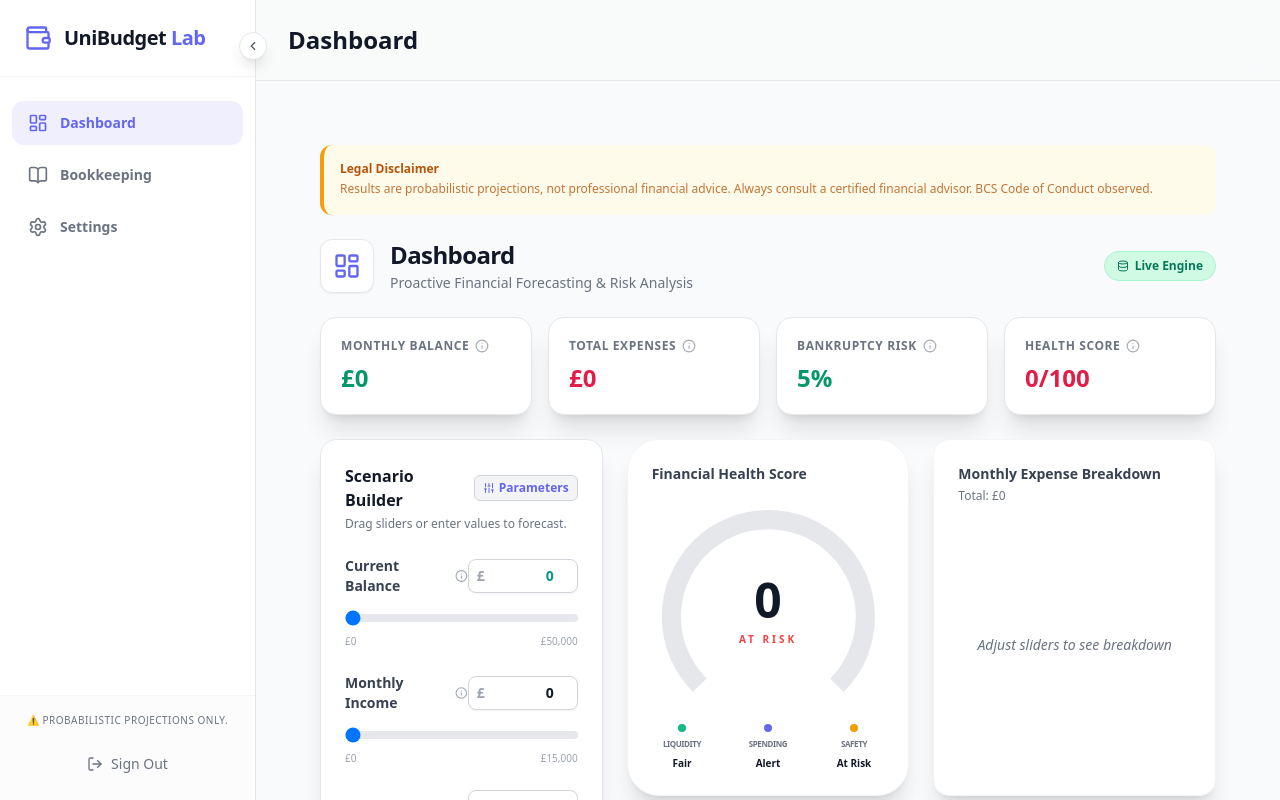
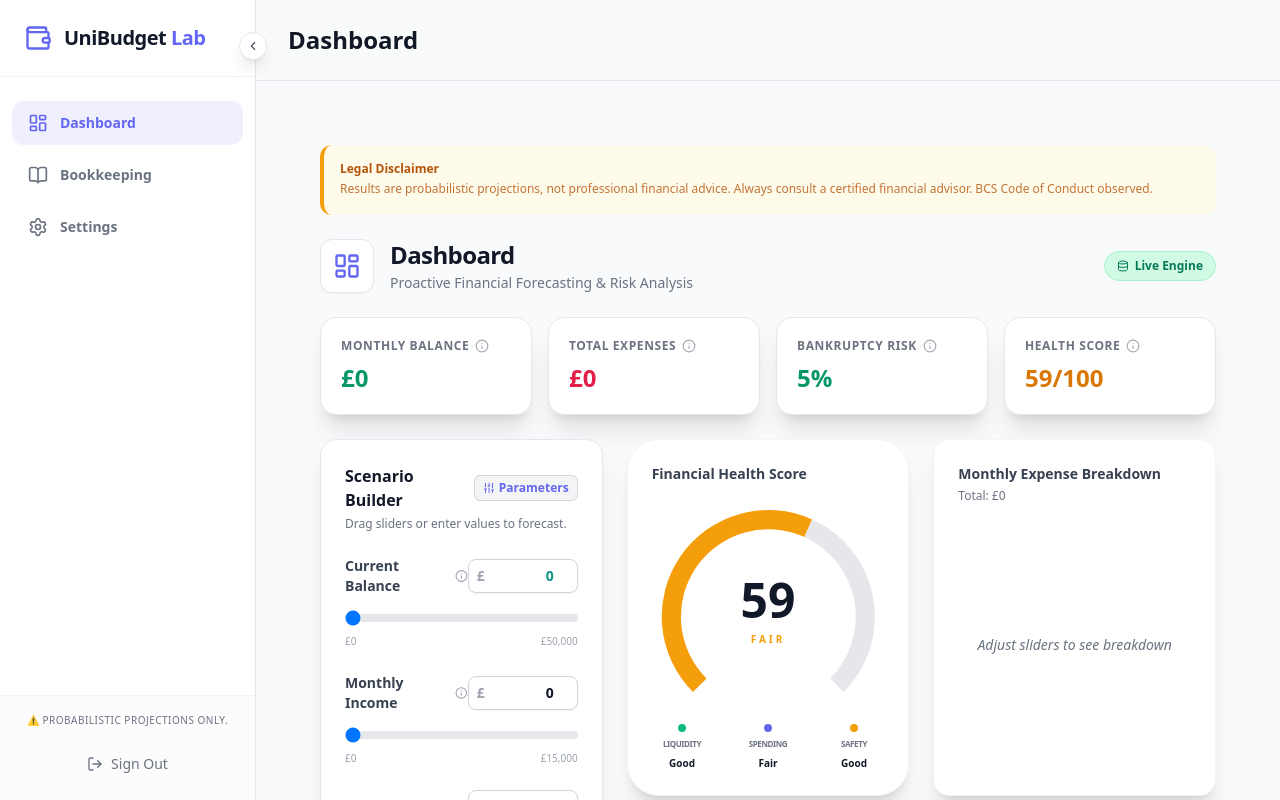
Before and after one commit to Gray850/UniBudget-Frontend, a React (Vite) app: page / in a window 1280 px wide. Both pictures are taken after a click on the button "Secure Access". Built offline with nearby package versions, Linux system fonts and the light colour scheme.

Commit message:
feat: upgrade health score algorithm and clean up comments

```diff
--- a/src/pages/DashboardPage.jsx
+++ b/src/pages/DashboardPage.jsx
@@ -28,15 +28,6 @@ function Tooltip({ children, text }) {
   );
 }
 
-// ===========================================================================
-// 🌟 带有数字输入框且具备“进度颜色”效果的滑块组件
-// ===========================================================================
-// ===========================================================================
-// 🌟 带有数字输入框且具备“进度颜色”效果的滑块组件
-// ===========================================================================
-// ===========================================================================
-// 🌟 纯白高对比度版滑块组件（带手动输入框）
-// ===========================================================================
 // ===========================================================================
 // 🌟 纯白高对比度版滑块组件（带手动输入框）
 // ===========================================================================
@@ -104,15 +95,27 @@ function ScenarioSlider({ label, tooltip, value, unit, onChange, min = 0, max =
 }
 
 // ---------------------------------------------------------------------------
-// 本地核心算法
+// 本地核心算法：全新优化的加权健康分数 (Health Score)
 // ---------------------------------------------------------------------------
 function calculateHealthScore(income, totalExpense, currentBalance, bankruptcyProbability) {
-  if (bankruptcyProbability <= 1 && totalExpense <= income && currentBalance >= totalExpense) return 100;
-  const monthlyBuffer = income + (currentBalance / 6)
-  const riskRatio = monthlyBuffer > 0 ? (totalExpense / monthlyBuffer) * 35 : 100
-  return Math.max(0, Math.min(100, Math.round(100 - riskRatio - (bankruptcyProbability * 0.5))))
+  // 1. Savings Ratio (权重 40分): 赚的越多，花得比例越低，分数越高
+  const savings = income - totalExpense;
+  const savingsScore = income > 0 ? Math.max(0, (savings / income) * 40) : 0;
+
+  // 2. Liquidity Buffer (权重 30分): 存款够撑 6个月就是满分
+  const monthsCovered = totalExpense > 0 ? currentBalance / totalExpense : 10;
+  const liquidityScore = Math.min(30, (monthsCovered / 6) * 30);
+
+  // 3. Safety Margin (权重 30分): 破产概率直接按比例扣分
+  const safetyScore = Math.max(0, 30 - (bankruptcyProbability * 0.3));
+
+  let finalScore = Math.round(savingsScore + liquidityScore + safetyScore);
+
+  // 强制惩罚：如果破产风险超过 80%，分数不应该超过 20 分
+  if (bankruptcyProbability > 80) finalScore = Math.min(finalScore, 20);
+
+  return Math.max(0, Math.min(100, finalScore));
 }
-
 
 // ---------------------------------------------------------------------------
 // 本地核心算法：加入了 Current Balance 缓冲机制 + 科学的蒙特卡洛波动
@@ -290,7 +293,7 @@ export default function DashboardPage() {
         </div>
       </header>
 
-      {/* 🌟 KPI 数据栏：加上了英文注释 */}
+      {/* 🌟 KPI 数据栏：包含了全新的加权分数说明！ */}
       <div className="grid grid-cols-2 md:grid-cols-4 gap-4">
         {[
           {
@@ -316,7 +319,8 @@ export default function DashboardPage() {
           },
           {
             label: "Health Score",
-            tooltip: "Scored out of 100. Points are deducted if expenses exceed your buffer, with heavy penalties for high bankruptcy risk.",
+            // 🌟 最重要的修改在这里：
+            tooltip: "A weighted index (0-100) based on your Savings Rate (40%), Liquidity Buffer (30%), and Monte Carlo Solvency Risk (30%).",
             value: simData ? `${simData.health_score}/100` : "--",
             color: !simData                   ? "text-gray-500"
                  : simData.health_score >= 70 ? (isDark ? "text-emerald-400" : "text-emerald-600")
@@ -353,7 +357,6 @@ export default function DashboardPage() {
               Drag sliders or enter values to forecast.
             </p>
 
-            {/* 🌟 滑块：加上了英文注释属性 tooltip="..." */}
             <ScenarioSlider label="Current Balance" tooltip="Your current liquid savings or cash on hand." unit={displayCurrency} min={0} max={50000} step={500} value={config.current_balance} onChange={(v) => setConfig((p) => ({ ...p, current_balance: v }))} color="teal" />
             <ScenarioSlider label="Monthly Income" tooltip="Your reliable monthly income after tax." unit={displayCurrency} min={0} max={15000} step={100} value={config.monthly_income} onChange={(v) => setConfig((p) => ({ ...p, monthly_income: v }))} color="emerald" />
             <ScenarioSlider label="Rent & Bills" tooltip="Fixed living costs like rent, utilities, and subscriptions." unit={displayCurrency} min={0} max={5000} step={50} value={config.monthly_rent} onChange={(v) => setConfig((p) => ({ ...p, monthly_rent: v }))} color="rose" />
```
